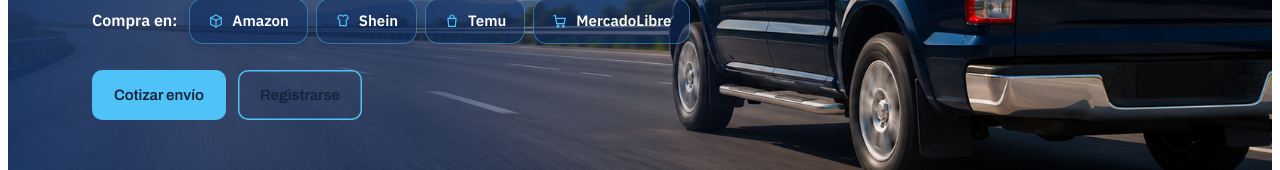
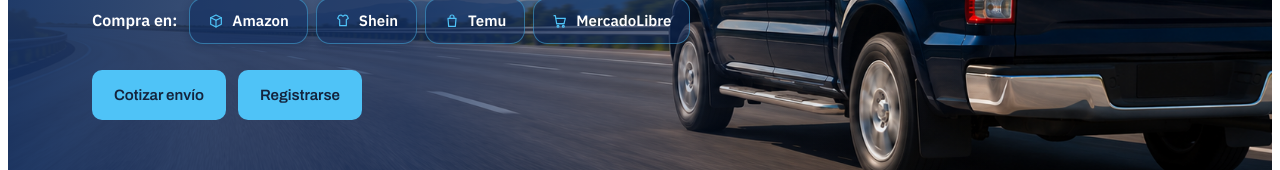
Before and after one commit to loslideres-dev/loslideres-app, a React (Vite) app in the folder landing/: page / in a window 1280 px wide. Shown: the part 482-652 px from the top of the page. Built offline with nearby package versions, Linux system fonts and the light colour scheme; no server answers.

Commit message:
fix(landing): arregla fondo sky del botón Registrarse en el hero

```diff
--- a/landing/src/Landing.jsx
+++ b/landing/src/Landing.jsx
@@ -154,7 +154,7 @@ export default function Landing() {
             </div>
             <div className="ll-hero__actions">
               <a className="ll-btn ll-btn--sky" href={waLink('Hola, quiero cotizar un envío a Venezuela.')}>Cotizar envío</a>
-              <a className="ll-btn ll-btn--ghost" href={REGISTER_URL}>Registrarse</a>
+              <a className="ll-btn ll-btn--sky" href={REGISTER_URL}>Registrarse</a>
             </div>
           </div>
         </div>
```
